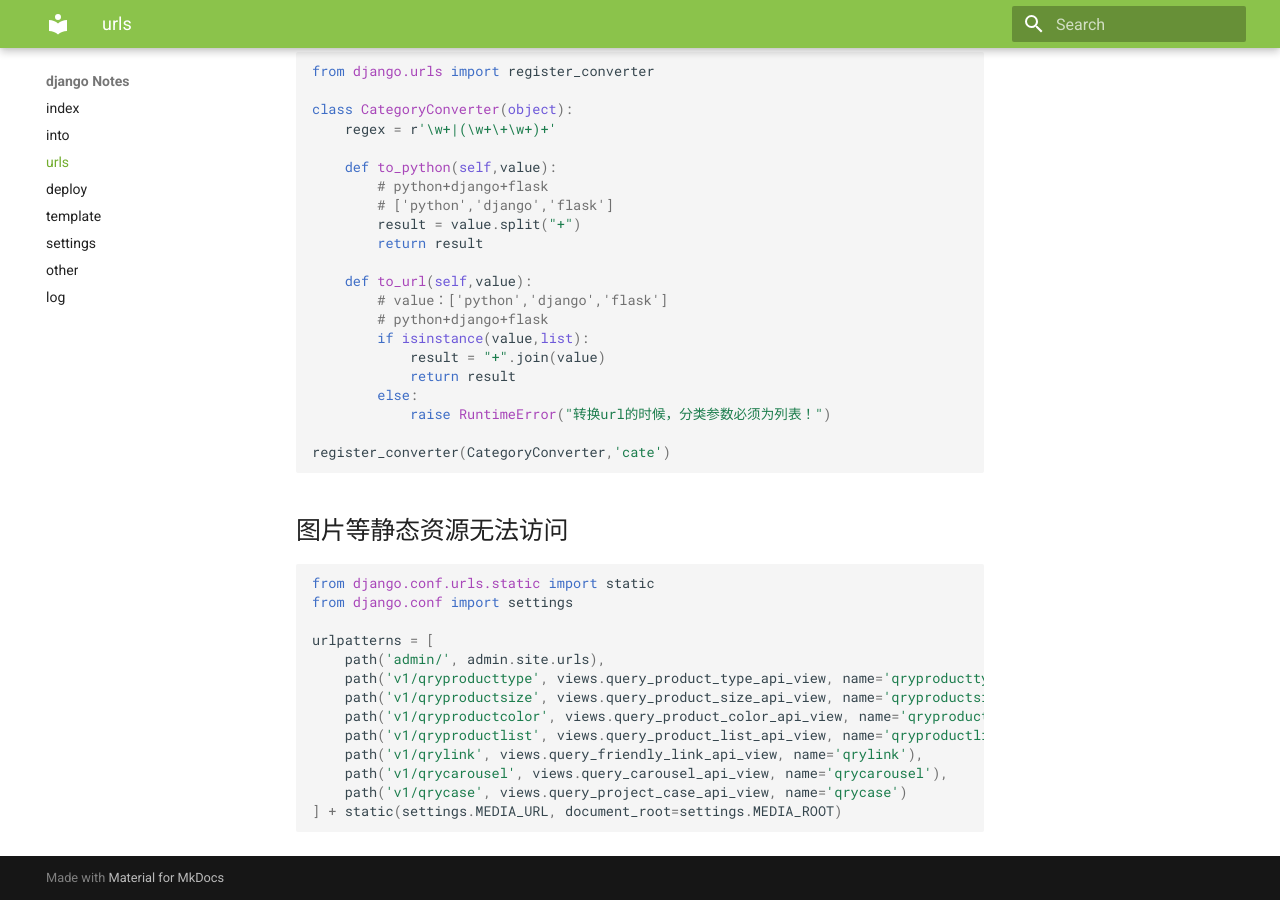
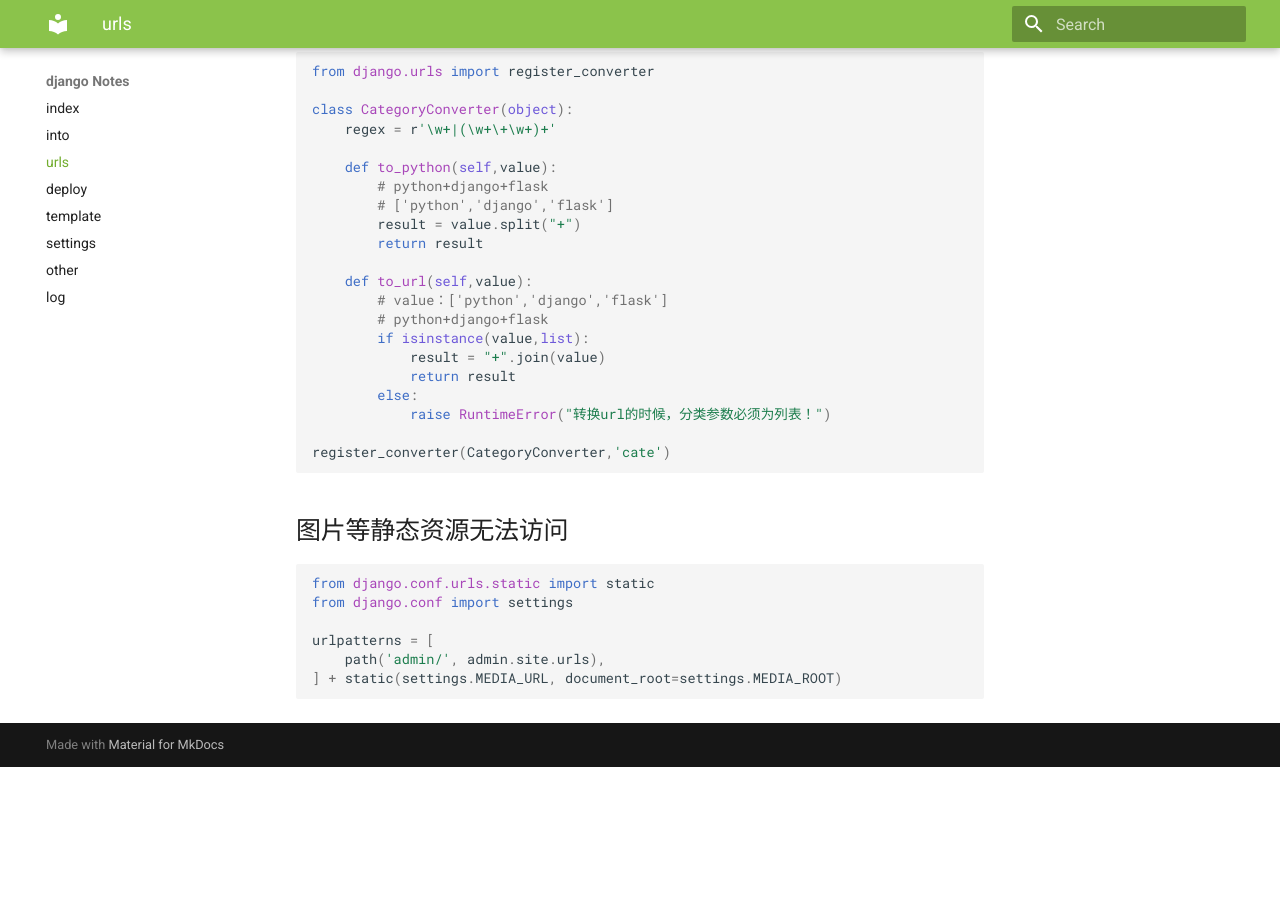
Before and after one commit to chrishshare/djnotenotes, an MkDocs documentation site: the page built from docs/urls.md, in a window 1280 px wide and 900 px high, scrolled down 4716 px. Built offline with MkDocs 1.6.1 and Material for MkDocs 9.7.7, drawn with Linux system fonts in a browser that asks for light colours; after the commit the page ends 5483 px from its top, so only the background shows below that.

Commit message:
django学习笔记

````diff
--- a/docs/urls.md
+++ b/docs/urls.md
@@ -198,12 +198,5 @@ from django.conf import settings
 
 urlpatterns = [
     path('admin/', admin.site.urls),
-    path('v1/qryproducttype', views.query_product_type_api_view, name='qryproducttype'),
-    path('v1/qryproductsize', views.query_product_size_api_view, name='qryproductsize'),
-    path('v1/qryproductcolor', views.query_product_color_api_view, name='qryproductcolor'),
-    path('v1/qryproductlist', views.query_product_list_api_view, name='qryproductlist'),
-    path('v1/qrylink', views.query_friendly_link_api_view, name='qrylink'),
-    path('v1/qrycarousel', views.query_carousel_api_view, name='qrycarousel'),
-    path('v1/qrycase', views.query_project_case_api_view, name='qrycase')
 ] + static(settings.MEDIA_URL, document_root=settings.MEDIA_ROOT)
 ```
````
